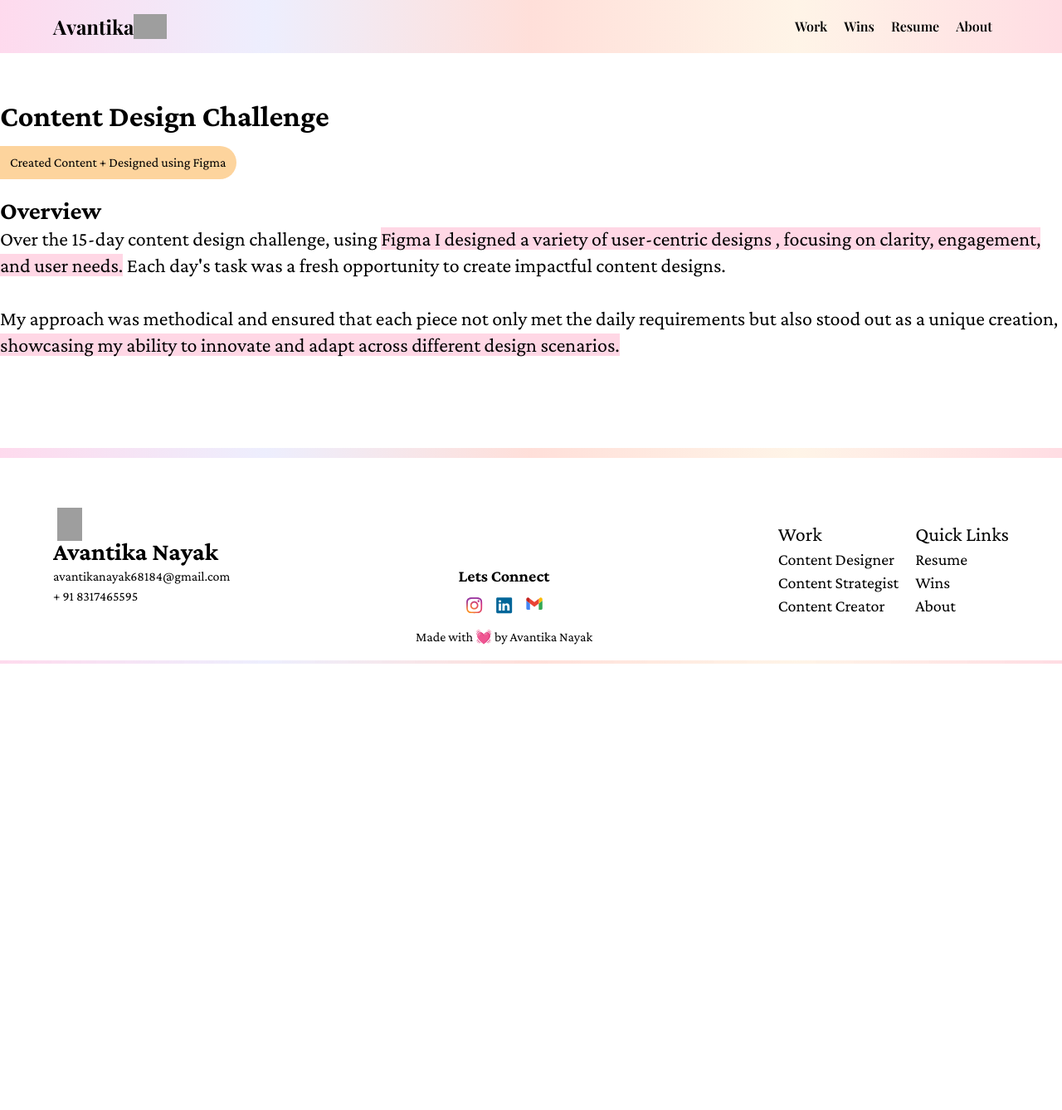
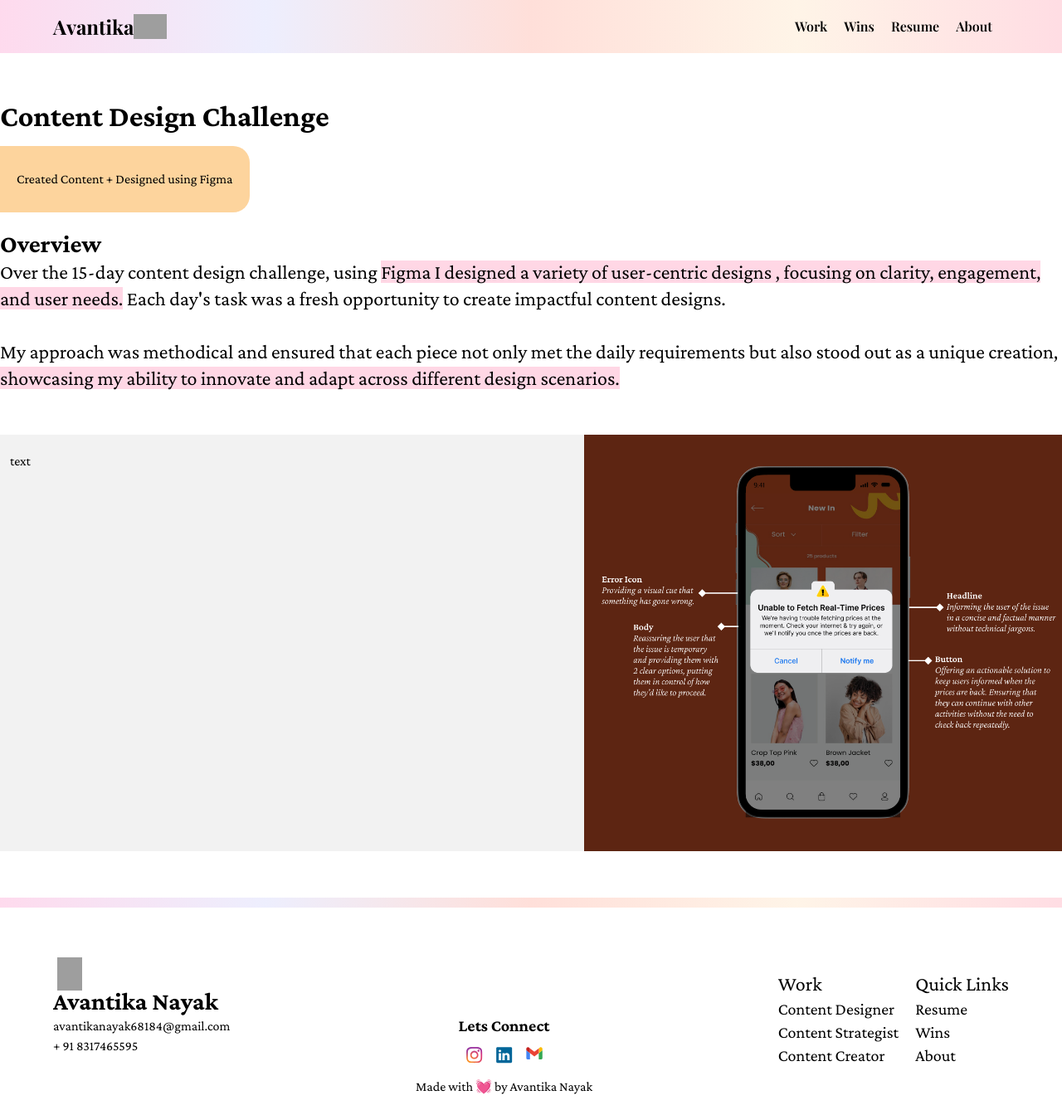
Before and after one commit to udbhavpushkar/protfolio-ava, a Next.js app: page /content-design in a window 1280 px wide. Shown: the whole page at 83% size. Before the commit the page ends 800 px from the top, so only its background shows below. Built offline with nearby package versions, Linux system fonts and the light colour scheme; grey boxes are pictures that could not be loaded.

Commit message:
content design image text box

```diff
--- a/app/content-design/page.js
+++ b/app/content-design/page.js
@@ -3,11 +3,11 @@ import React from "react";
 import Layout from "@/components/Layout";
 import Image from "next/image";
 import Link from "next/link";
-import ContentDesign from "@/components/Home/ContentDesign";
 import { Glampies, Leanpitch, Mvup, Turient } from "@/components/Home/Projects";
 import VideoPlayer from "@/components/VideoPlayer";
+import ContentDesignWithImage from "@/components/ContentDesignWithImage";
 
-export default function Work() {
+export default function ContentDesign() {
     return <Layout>
         <div>
             <div className="bg-white w-full">
@@ -15,7 +15,7 @@ export default function Work() {
                     <div className="text-4xl font-semibold">
                         Content Design Challenge
                     </div>
-                    <div className="bg-[#FDD49D] w-max px-3 py-2 mt-4" style={{ borderRadius: "0 20px 20px 0" }}>Created Content + Designed using Figma</div>
+                    <div className="bg-[#FDD49D] w-max px-5 py-7 mt-4" style={{ borderRadius: "0 20px 20px 0" }}>Created Content + Designed using Figma</div>
                     <div className="my-5">
                         <div className="text-3xl font-semibold">Overview</div>
                         <div className="text-2xl">
@@ -31,6 +31,9 @@ export default function Work() {
                             <br />
                         </div>
                     </div>
+                    <ContentDesignWithImage image="/images/cd1.png">
+                        <div>text</div>
+                    </ContentDesignWithImage>
                 </div>
             </div>
             <div className="w-full h-3"></div>
--- /dev/null
+++ b/components/ContentDesignWithImage/index.js
@@ -0,0 +1,14 @@
+import Image from "next/image";
+import Link from "next/link";
+import React from "react";
+
+const ContentDesignWithImage = ({ children, image, isLeft }) => {
+    return <div className={`flex w-100 ${isLeft ? "flex-row-reverse" : ""}`}>
+        <div className="bg-[#F2F2F2] px-3 py-5 w-[55%]">
+            {children}
+        </div>
+        <div className="w-[45%]"><Image src={image} width={700} height={610} alt="cdimg" /></div>
+    </div>
+}
+
+export default ContentDesignWithImage
```
Also changed, not shown: public/images/cd1.png (added).
